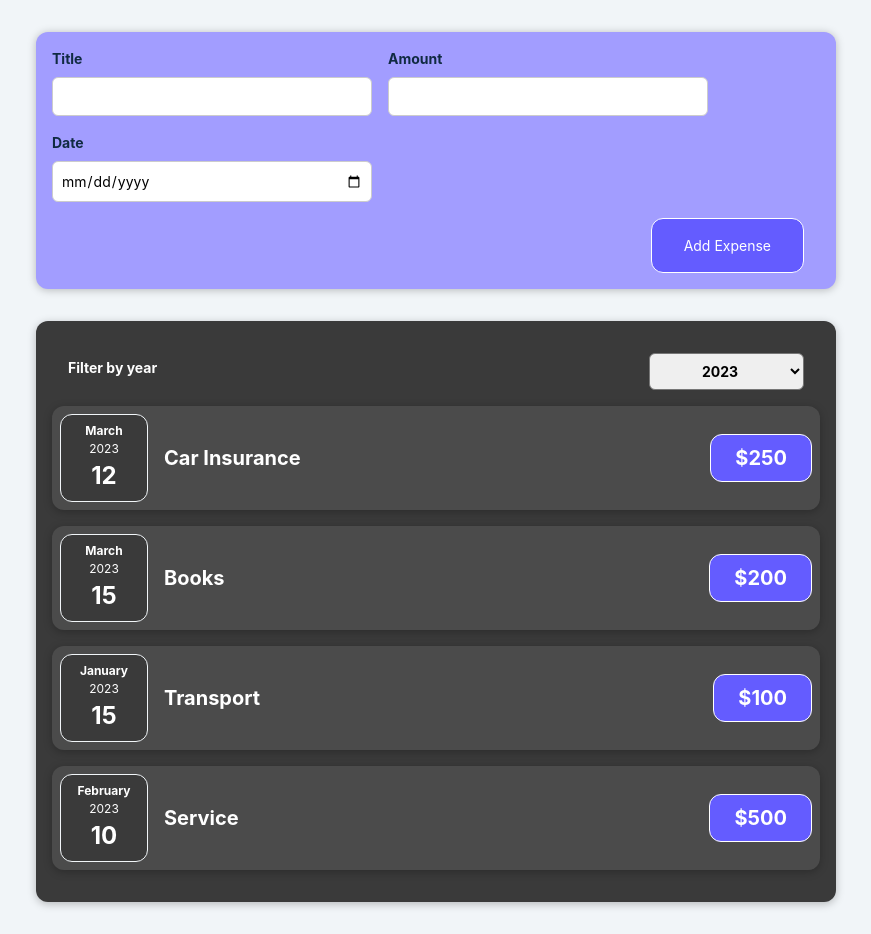
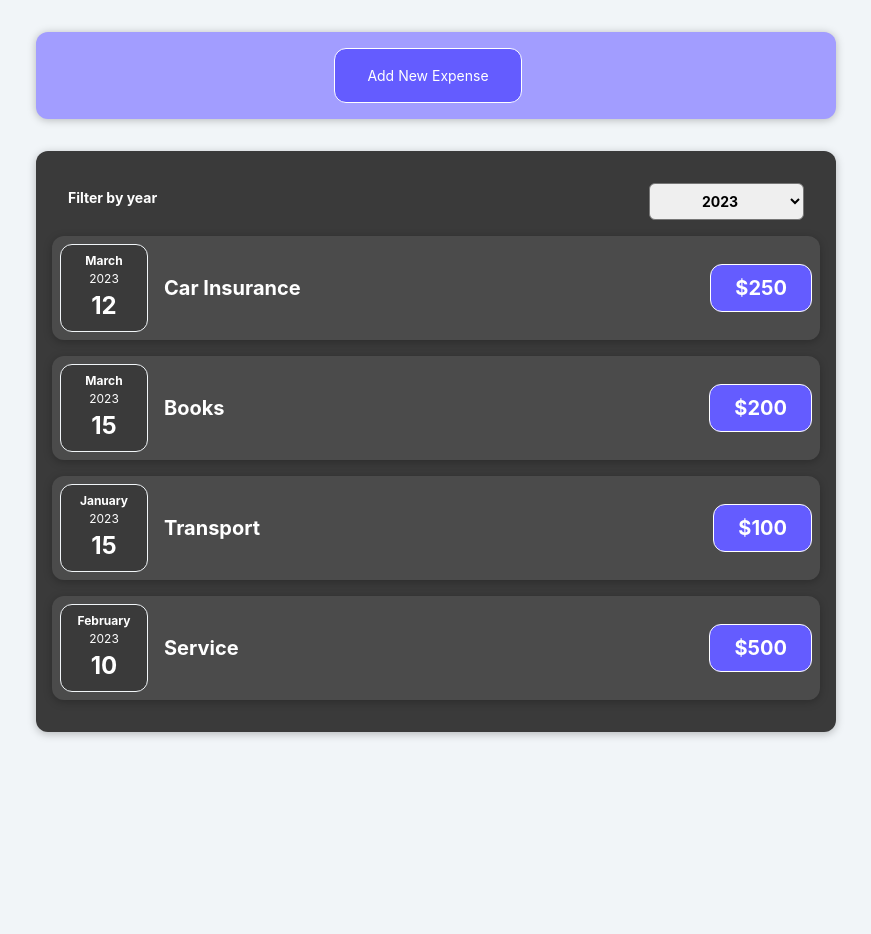
Before and after one commit to mariata06/Budget-table, a React (Create React App) app: page / in a window 1280 px wide. Shown: the whole page, without its empty margins (204-1075 px from the left). After the commit the page ends 800 px from the top, so only its background shows below. Built offline with nearby package versions, Linux system fonts and the light colour scheme.

Commit message:
Change form, add buttons cancel and add new expense by condition

```diff
--- a/src/components/ExpenseForm.js
+++ b/src/components/ExpenseForm.js
@@ -83,6 +83,7 @@ const ExpenseForm = (props) => {
                 </div>
             </div>
             <div className='new-expense__actions'>
+                <button type='submit' onClick={props.onCancel}>Cancel</button>
                 <button type='submit'>Add Expense</button>
             </div>
         </form>
--- a/src/components/Expenses.css
+++ b/src/components/Expenses.css
@@ -8,4 +8,7 @@
 
 .expenses p {
     color: var(--color-white);
+    font-size: 1.25rem;
+    text-align: center;
+    font-weight: bold;
 }
--- a/src/components/NewExpense.js
+++ b/src/components/NewExpense.js
@@ -1,7 +1,11 @@
+import React, { useState } from 'react';
+
 import './NewExpense.css';
 import ExpenseForm from './ExpenseForm';
 
 const NewExpense = (props) => {
+    const [isEditing, setIsEditing] = useState(false);
+
     const saveExpenseDataHandler = (enteredExpenseData) => {
         const expenseData = {
             ...enteredExpenseData,
@@ -9,10 +13,25 @@ const NewExpense = (props) => {
         };
         console.log(expenseData);
         props.onAddExpense(expenseData);
+        setIsEditing(false);
     }
+
+    const startEditingHandler = () => {
+        setIsEditing(true);
+    };
+
+    const stopEditingHandler = () => {
+        setIsEditing(false);
+    }
+
     return (
         <div className='new-expense'>
-            <ExpenseForm onSaveExpenseData={saveExpenseDataHandler} />
+            {!isEditing && (
+                <button onClick={startEditingHandler}>Add New Expense</button>
+            )}
+            {isEditing && (
+                <ExpenseForm onSaveExpenseData={saveExpenseDataHandler} onCancel={stopEditingHandler}/>
+            )}
         </div>
     )
 
```
